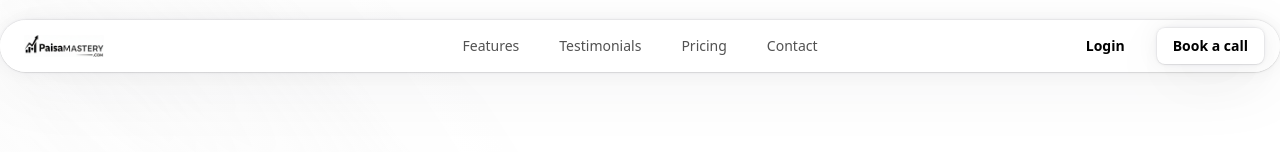
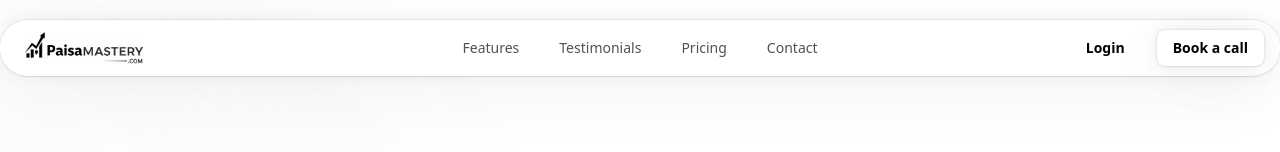
Before and after one commit to suhasarali/Calci, a Next.js app in the folder frontend/: page / in a window 1280 px wide. Shown: the top 152 px of the page. Built offline with nearby package versions, Linux system fonts and the light colour scheme.

Commit message:
resized icon

```diff
--- a/frontend/components/ui/resizable-navbar.tsx
+++ b/frontend/components/ui/resizable-navbar.tsx
@@ -239,8 +239,8 @@ export const NavbarLogo = () => {
       <img
         src="/paisaMasteryLogo.png"
         alt="logo"
-        width={80}
-        height={80}
+        width={120}
+        height={100}
       />
     </a>
   );
```
